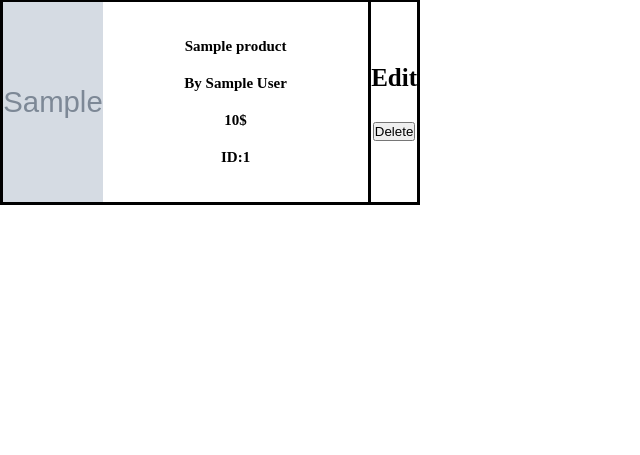
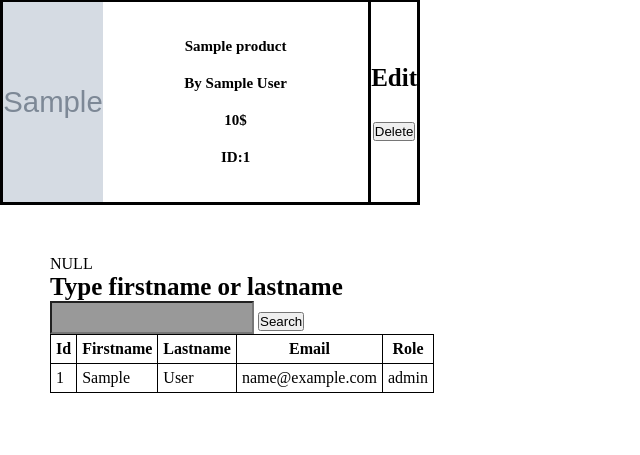
Before and after one commit to Matroskins12/bookshop, a PHP site: page /shop/admin/admin.php in a window 1280 px wide. Shown: the part 431-886 px from the top of the page, without its empty margins (0-640 px from the left). Before the commit the page ends 636 px from the top, so only its background shows below. Run offline with PHP 8.4, Linux system fonts and the light colour scheme; the visitor is signed in with stand-in values (Sample User, id 1); tables that the repository leaves empty hold one stand-in row (values such as "Sample post"); grey boxes marked "Sample" are stand-in pictures; data that the repository does not hold is empty.

Commit message:
+ search for admin
les go!

```diff
--- a/admin/admin.php
+++ b/admin/admin.php
@@ -68,7 +68,7 @@
                     <p>ID:<?php echo $pr['id']; ?></p>
                 </div>
                 <div class="adminButtons">
-                    <a href="editProduct.php?id=<?php echo $pr['id']?>">Edit</a>
+                    <a href="editProduct.php?id=<?php echo $pr['id'] ?>">Edit</a>
                     <button class="deleteButton">Delete</button>
                 </div>
             </div>
@@ -79,6 +79,52 @@
     <?php if (isset($_GET["message"])) { ?>
         <p class="webMessage"><?php echo $_GET["message"] ?></p>
     <?php } ?>
+    <div class="userList">
+        <?php
+        $searchValue = $_POST['search'];
+        var_dump($searchValue);
+        if (empty($searchValue)) {
+            $sqlUser = "SELECT * FROM regusers";
+            $resultUser = $connect->query($sqlUser);
+            $rowUser = $resultUser->fetch_all();
+        } else {
+            $sqlUser = "SELECT * FROM regusers WHERE firstname='$searchValue' OR lastname='$searchValue'";
+            $resultUser = $connect->query($sqlUser);
+            $rowUser = $resultUser->fetch_all();
+        }
+        //  var_dump($rowUser);
+        ?>
+        <div class="userFind">
+            <form action="" method="post">
+                <label for="search">Type firstname or lastname</label><br>
+                <input id="search" name="search" type="text" required>
+                <button type="submit">Search</button>
+            </form>
+        </div>
+        <table class="userTable">
+        <tr>
+            <th>Id</th>
+            <th>Firstname</th>
+            <th>Lastname</th>
+            <th>Email</th>
+            <th>Role</th>
+        </tr>
+        <?php
+        foreach ($resultUser as $row) {
+            // var_dump($row);
+            ?>
+                <tr>
+                    <td><?php echo $row['id'] ?></td>
+                    <td><?php echo $row['firstname'] ?></td>
+                    <td><?php echo $row['lastname'] ?></td>
+                    <td><?php echo $row['email'] ?></td>
+                    <td><?php echo $row['userole'] ?></td>
+                </tr>
+            <?php
+        }
+        ?>
+         </table>
+    </div>
     <script src="../js/setTimeOut.js"></script>
     <script>
         let deleteTarget = document.querySelectorAll('.bookCard');
@@ -91,7 +137,7 @@
                 console.log(answerDelete);
                 if (answerDelete) {
                     console.log('deleted');
-                window.location.href = 'deleteProduct.php?id=<?php echo $pr['id']?>'
+                    window.location.href = 'deleteProduct.php?id=<?php echo $pr['id'] ?>'
                 } else {
                     console.log('not deleted');
                 }
@@ -99,4 +145,5 @@
         });
     </script>
 </body>
+
 </html>
--- a/css/style.css
+++ b/css/style.css
@@ -128,3 +128,15 @@
     border-left: 3px solid black;
     gap: 30px;
 }
+.userTable,tr,td,th{
+    border-collapse: collapse;
+    border: 1px solid black;
+    padding: 5px;
+}
+.userList{
+    margin-top: 50px;
+    margin-left: 50px;
+    height: 200px;
+    width: fit-content;
+    overflow-x: auto;
+}
```
Lines whose indentation alone changed are shown as unchanged.
